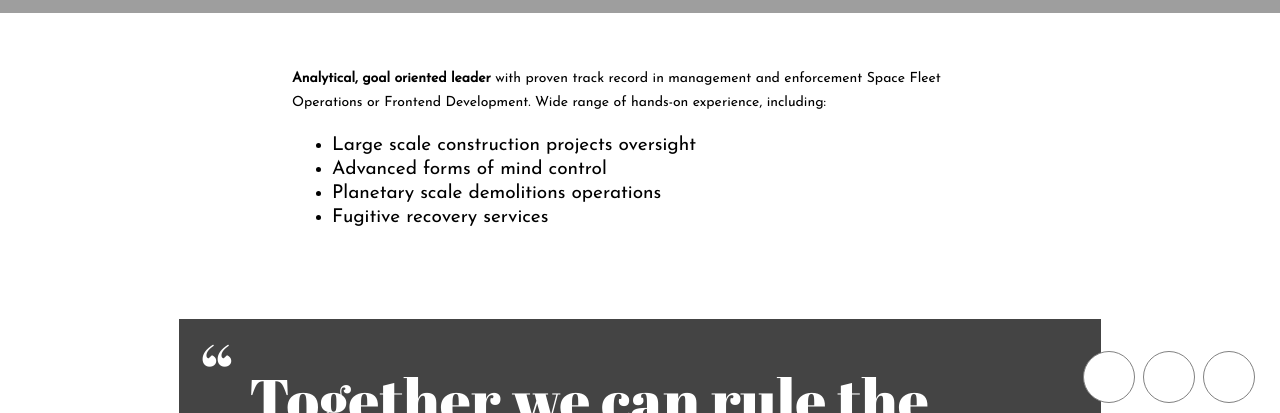
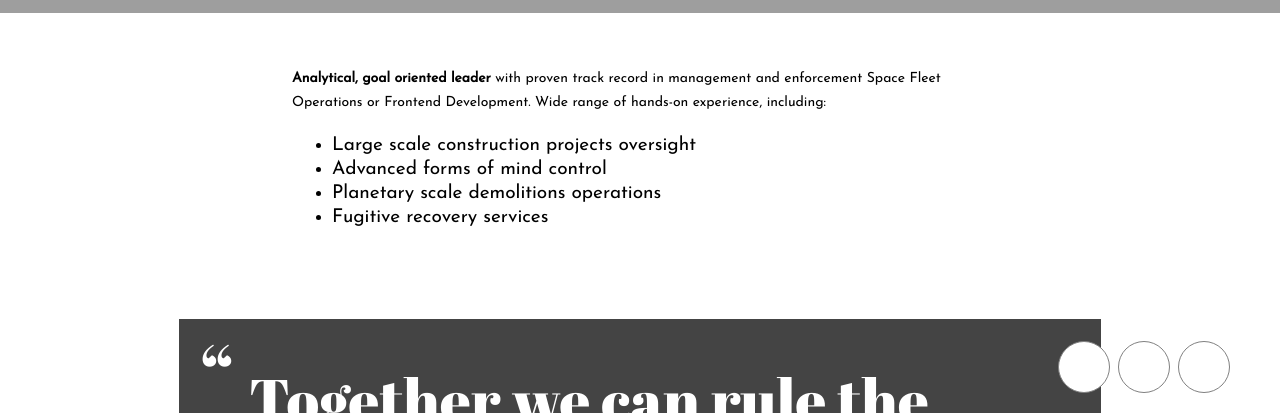
Before and after one commit to SzaSziPa/SzaSziPa.github.io, a plain HTML site: page index.html in a window 1280 px wide. Shown: the part 387-800 px from the top of the page. Drawn offline with nearby package versions, Linux system fonts and the light colour scheme; grey boxes are pictures that could not be loaded.

Commit message:
probalkozas csusztatas

```diff
--- a/index.html
+++ b/index.html
@@ -79,12 +79,14 @@
       <li>Amateur and local club podracing.</li>
     </ul>
     <div class="fixelemek">
-    <div id="comments"></i></div>
-    <div id="Inspect"></div>
-    <div id="Screens"></div>
+    <div class="card" id="comments"></div>
+    <div class="card" id="Inspect"></div>
+    <div class="card" id="Screens"></div>
    </div>
-  </div>
 </section>
 <!-- partial -->
+<script src="https://code.jquery.com/jquery-3.3.1.min.js"
+        integrity="sha256-FgpCb/KJQlLNfOu91ta32o/NMZxltwRo8QtmkMRdAu8="
+        crossorigin="anonymous"></script>
 <script src="script.js"></script>
 </html>
--- a/style.css
+++ b/style.css
@@ -117,13 +117,54 @@ hr {
   margin-left: 0;
 }
 .fixelemek {
+  position: fixed;
   display: flex;
+  justify-content: space-between;
+  flex-direction: row;
+  flex-wrap: wrap;
+  align-content: space-between;
   bottom: 10px;
   right: 25px;
   cursor: pointer;
-  position: fixed;
+}
 
+.card {
+  height: 50px;
+  width: 50px;
+  background-color: white;
+  border-radius: 50%;
+  border: solid thin;
+  color: gray;
+  font-size: 15px;
+  text-align: center;
+  bottom: 10px;
+  right: 25px;
+  cursor: pointer;
+  position: absolute;
+  /* flex-grow: 1; */
 }
+.card:hover {
+  height: 50px;
+  width: 150px;
+  border-radius: 30px;
+  transition: width 1s;
+  text-align: center;
+  display: flex;
+}
+
+#comments {
+  bottom: 10px;
+  right: 25px;
+}
+#Inspect {
+  bottom: 10px;
+  right: 85px;
+}
+#Screens {
+  bottom: 10px;
+  right: 145px;
+}
+/*
 #comments {
   height: 50px;
   width: 50px;
@@ -139,7 +180,7 @@ hr {
   right: 25px;
   cursor: pointer;
 }
-#comments:hover {
+/*#comments:hover {
   height: 50px;
   width: 150px;
   border-radius: 30px;
@@ -189,4 +230,4 @@ hr {
   border-radius: 30px;
   transition: width 1s;
   text-align: center;
-}
+}*/
```
